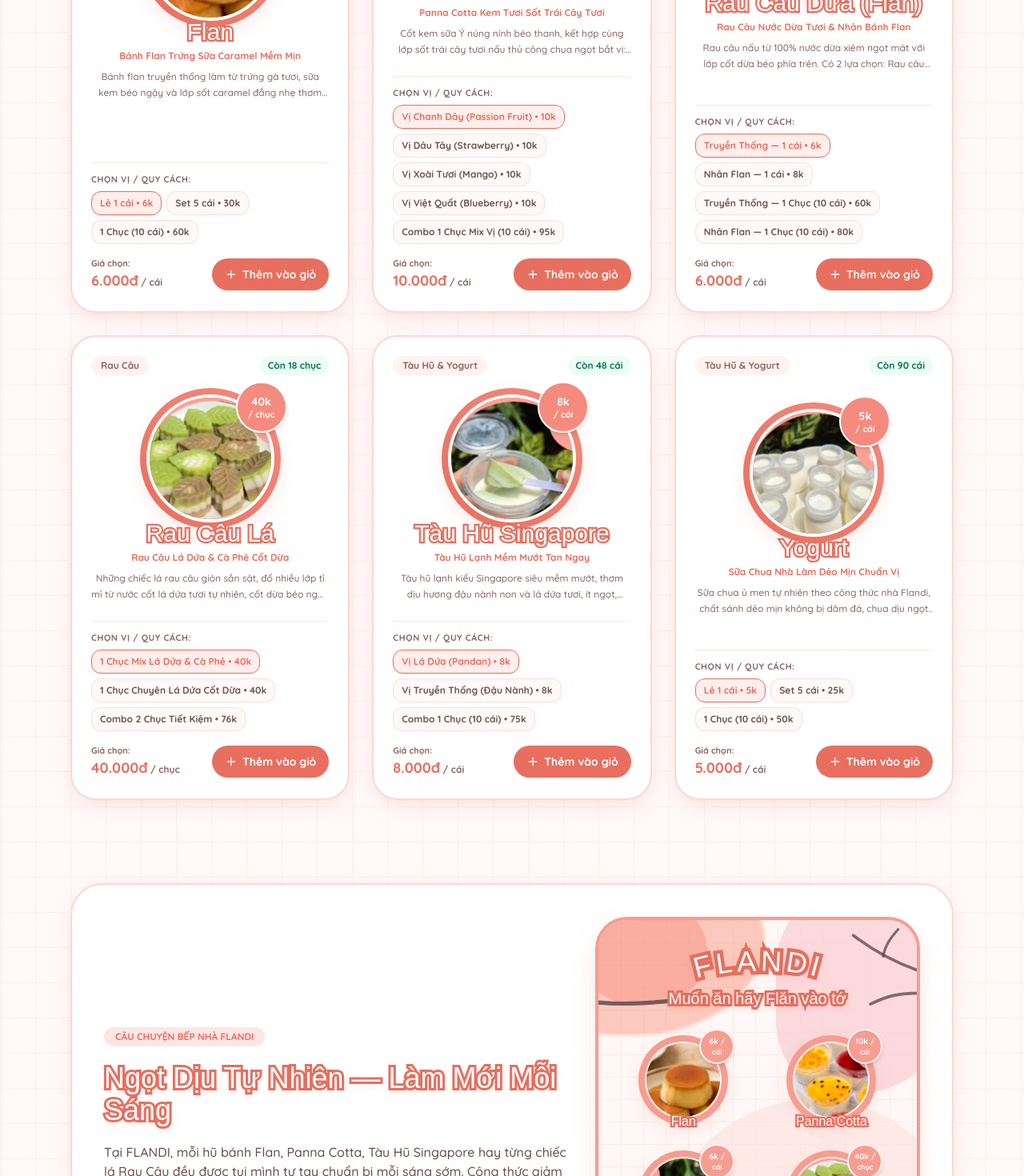
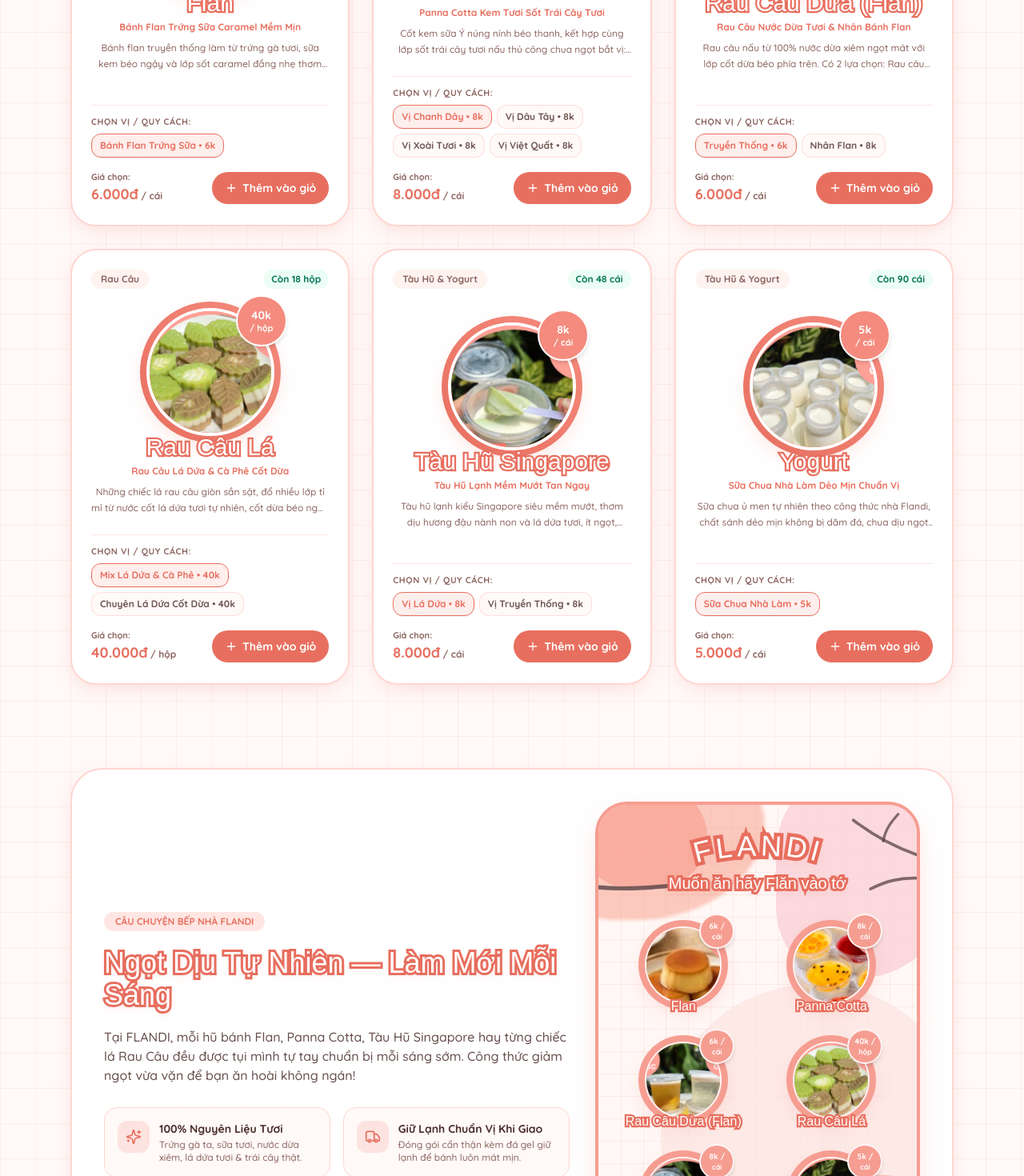
Before and after one commit to kura-hashed/flandi, a Next.js app: page / in a window 1280 px wide. Shown: the part 1280-2750 px from the top of the page at 80% size. Built offline with nearby package versions, Linux system fonts and the light colour scheme; a web font is replaced by a local one.

Commit message:
feat(order): update /order title to ĐẶT BÁNH NHANH, full-width product title above photo, Panna Cotta 8k & Rau Câu Lá 40k/hộp, and 5 cái / 10 cái / Tự nhập selector

```diff
--- a/data/store.json
+++ b/data/store.json
@@ -19,24 +19,10 @@
       "variants": [
         {
           "id": "var-flan-1",
-          "name": "Lẻ 1 cái",
+          "name": "Bánh Flan Trứng Sữa",
           "price": 6000,
           "unitLabel": "cái",
           "stockDeduction": 1
-        },
-        {
-          "id": "var-flan-5",
-          "name": "Set 5 cái",
-          "price": 30000,
-          "unitLabel": "set 5",
-          "stockDeduction": 5
-        },
-        {
-          "id": "var-flan-10",
-          "name": "1 Chục (10 cái)",
-          "price": 60000,
-          "unitLabel": "chục",
-          "stockDeduction": 10
         }
       ]
     },
@@ -46,10 +32,10 @@
       "subtitle": "Panna Cotta Kem Tươi Sốt Trái Cây Tươi",
       "category": "Panna Cotta",
       "description": "Cốt kem sữa Ý núng nính béo thanh, kết hợp cùng lớp sốt trái cây tươi nấu thủ công chua ngọt bắt vị: Chanh dây, Dâu tây, Xoài, Việt quất.",
-      "price": 10000,
-      "costPrice": 5500,
+      "price": 8000,
+      "costPrice": 4500,
       "unit": "cái",
-      "badgeText": "10k / cái",
+      "badgeText": "8k / cái",
       "image": "/images/products/panna-cotta.png",
       "stock": 65,
       "stockUnit": "cái",
@@ -59,38 +45,31 @@
       "variants": [
         {
           "id": "var-pc-passion",
-          "name": "Vị Chanh Dây (Passion Fruit)",
-          "price": 10000,
+          "name": "Vị Chanh Dây",
+          "price": 8000,
           "unitLabel": "cái",
           "stockDeduction": 1
         },
         {
           "id": "var-pc-strawberry",
-          "name": "Vị Dâu Tây (Strawberry)",
-          "price": 10000,
+          "name": "Vị Dâu Tây",
+          "price": 8000,
           "unitLabel": "cái",
           "stockDeduction": 1
         },
         {
           "id": "var-pc-mango",
-          "name": "Vị Xoài Tươi (Mango)",
-          "price": 10000,
+          "name": "Vị Xoài Tươi",
+          "price": 8000,
           "unitLabel": "cái",
           "stockDeduction": 1
         },
         {
           "id": "var-pc-blueberry",
-          "name": "Vị Việt Quất (Blueberry)",
-          "price": 10000,
+          "name": "Vị Việt Quất",
+          "price": 8000,
           "unitLabel": "cái",
           "stockDeduction": 1
-        },
-        {
-          "id": "var-pc-mix10",
-          "name": "Combo 1 Chục Mix Vị (10 cái)",
-          "price": 95000,
-          "unitLabel": "chục",
-          "stockDeduction": 10
         }
       ]
     },
@@ -113,31 +92,17 @@
       "variants": [
         {
           "id": "var-rcd-plain-1",
-          "name": "Truyền Thống — 1 cái",
+          "name": "Truyền Thống",
           "price": 6000,
           "unitLabel": "cái",
           "stockDeduction": 1
         },
         {
           "id": "var-rcd-flan-1",
-          "name": "Nhân Flan — 1 cái",
+          "name": "Nhân Flan",
           "price": 8000,
           "unitLabel": "cái",
           "stockDeduction": 1
-        },
-        {
-          "id": "var-rcd-plain-10",
-          "name": "Truyền Thống — 1 Chục (10 cái)",
-          "price": 60000,
-          "unitLabel": "chục",
-          "stockDeduction": 10
-        },
-        {
-          "id": "var-rcd-flan-10",
-          "name": "Nhân Flan — 1 Chục (10 cái)",
-          "price": 80000,
-          "unitLabel": "chục",
-          "stockDeduction": 10
         }
       ]
     },
@@ -149,35 +114,28 @@
       "description": "Những chiếc lá rau câu giòn sần sật, đổ nhiều lớp tỉ mỉ từ nước cốt lá dứa tươi tự nhiên, cốt dừa béo ngậy và cà phê thơm lừng.",
       "price": 40000,
       "costPrice": 22000,
-      "unit": "chục",
-      "badgeText": "40k / chục",
+      "unit": "hộp",
+      "badgeText": "40k / hộp",
       "image": "/images/products/rau-cau-la.png",
       "stock": 18,
-      "stockUnit": "chục",
+      "stockUnit": "hộp",
       "lowStockThreshold": 5,
       "isActive": true,
       "isBestSeller": false,
       "variants": [
         {
           "id": "var-rcl-box",
-          "name": "1 Chục Mix Lá Dứa & Cà Phê",
+          "name": "Mix Lá Dứa & Cà Phê",
           "price": 40000,
-          "unitLabel": "chục",
+          "unitLabel": "hộp",
           "stockDeduction": 1
         },
         {
           "id": "var-rcl-pandan",
-          "name": "1 Chục Chuyên Lá Dứa Cốt Dừa",
+          "name": "Chuyên Lá Dứa Cốt Dừa",
           "price": 40000,
-          "unitLabel": "chục",
+          "unitLabel": "hộp",
           "stockDeduction": 1
-        },
-        {
-          "id": "var-rcl-combo2",
-          "name": "Combo 2 Chục Tiết Kiệm",
-          "price": 76000,
-          "unitLabel": "2 chục",
-          "stockDeduction": 2
         }
       ]
     },
@@ -200,24 +158,17 @@
       "variants": [
         {
           "id": "var-th-pandan",
-          "name": "Vị Lá Dứa (Pandan)",
+          "name": "Vị Lá Dứa",
           "price": 8000,
           "unitLabel": "cái",
           "stockDeduction": 1
         },
         {
           "id": "var-th-soy",
-          "name": "Vị Truyền Thống (Đậu Nành)",
+          "name": "Vị Truyền Thống",
           "price": 8000,
           "unitLabel": "cái",
           "stockDeduction": 1
-        },
-        {
-          "id": "var-th-10",
-          "name": "Combo 1 Chục (10 cái)",
-          "price": 75000,
-          "unitLabel": "chục",
-          "stockDeduction": 10
         }
       ]
     },
@@ -240,24 +191,10 @@
       "variants": [
         {
           "id": "var-yg-1",
-          "name": "Lẻ 1 cái",
+          "name": "Sữa Chua Nhà Làm",
           "price": 5000,
           "unitLabel": "cái",
           "stockDeduction": 1
-        },
-        {
-          "id": "var-yg-5",
-          "name": "Set 5 cái",
-          "price": 25000,
-          "unitLabel": "set 5",
-          "stockDeduction": 5
-        },
-        {
-          "id": "var-yg-10",
-          "name": "1 Chục (10 cái)",
-          "price": 50000,
-          "unitLabel": "chục",
-          "stockDeduction": 10
         }
       ]
     }
--- a/src/app/page.tsx
+++ b/src/app/page.tsx
@@ -370,10 +370,10 @@
             <Link
               href="/order"
               className="px-3.5 py-2 rounded-full bg-flandi-cream hover:bg-flandi-pink/70 text-flandi-coral border-2 border-flandi-salmon text-xs font-extrabold flex items-center gap-1.5 shadow-2xs transition"
-              title="Trang mua hàng gọn trong 1 màn hình (/order)"
+              title="Trang đặt bánh nhanh (/order)"
             >
               <Sparkles className="w-3.5 h-3.5 text-flandi-coral" />
-              <span>Đặt Nhanh 1 Màn Hình</span>
+              <span>ĐẶT BÁNH NHANH</span>
             </Link>
 
             {pageConfig.showOwnerLinks && (
--- a/src/lib/db.ts
+++ b/src/lib/db.ts
@@ -233,10 +233,10 @@
     category: "Panna Cotta",
     description:
       "Cốt kem sữa Ý núng nính béo thanh, kết hợp cùng lớp sốt trái cây tươi nấu thủ công chua ngọt bắt vị: Chanh dây, Dâu tây, Xoài, Việt quất.",
-    price: 10000,
-    costPrice: 5500,
+    price: 8000,
+    costPrice: 4500,
     unit: "cái",
-    badgeText: "10k / cái",
+    badgeText: "8k / cái",
     image: "/images/products/panna-cotta.png",
     stock: 65,
     stockUnit: "cái",
@@ -246,38 +246,31 @@
     variants: [
       {
         id: "var-pc-passion",
-        name: "Vị Chanh Dây (Passion Fruit)",
-        price: 10000,
+        name: "Vị Chanh Dây",
+        price: 8000,
         unitLabel: "cái",
         stockDeduction: 1,
       },
       {
         id: "var-pc-strawberry",
-        name: "Vị Dâu Tây (Strawberry)",
-        price: 10000,
+        name: "Vị Dâu Tây",
+        price: 8000,
         unitLabel: "cái",
         stockDeduction: 1,
       },
       {
         id: "var-pc-mango",
-        name: "Vị Xoài Tươi (Mango)",
-        price: 10000,
+        name: "Vị Xoài Tươi",
+        price: 8000,
         unitLabel: "cái",
         stockDeduction: 1,
       },
       {
         id: "var-pc-blueberry",
-        name: "Vị Việt Quất (Blueberry)",
-        price: 10000,
+        name: "Vị Việt Quất",
+        price: 8000,
         unitLabel: "cái",
         stockDeduction: 1,
-      },
-      {
-        id: "var-pc-mix10",
-        name: "Combo 1 Chục Mix Vị (10 cái)",
-        price: 95000,
-        unitLabel: "chục",
-        stockDeduction: 10,
       },
     ],
   },
@@ -301,31 +294,17 @@
     variants: [
       {
         id: "var-rcd-plain-1",
-        name: "Truyền Thống — 1 cái",
+        name: "Truyền Thống",
         price: 6000,
         unitLabel: "cái",
         stockDeduction: 1,
       },
       {
         id: "var-rcd-flan-1",
-        name: "Nhân Flan — 1 cái",
+        name: "Nhân Flan",
         price: 8000,
         unitLabel: "cái",
         stockDeduction: 1,
-      },
-      {
-        id: "var-rcd-plain-10",
-        name: "Truyền Thống — 1 Chục (10 cái)",
-        price: 60000,
-        unitLabel: "chục",
-        stockDeduction: 10,
-      },
-      {
-        id: "var-rcd-flan-10",
-        name: "Nhân Flan — 1 Chục (10 cái)",
-        price: 80000,
-        unitLabel: "chục",
-        stockDeduction: 10,
       },
     ],
   },
@@ -338,35 +317,28 @@
       "Những chiếc lá rau câu giòn sần sật, đổ nhiều lớp tỉ mỉ từ nước cốt lá dứa tươi tự nhiên, cốt dừa béo ngậy và cà phê thơm lừng.",
     price: 40000,
     costPrice: 22000,
-    unit: "chục",
-    badgeText: "40k / chục",
+    unit: "hộp",
+    badgeText: "40k / hộp",
     image: "/images/products/rau-cau-la.png",
     stock: 18,
-    stockUnit: "chục",
+    stockUnit: "hộp",
     lowStockThreshold: 5,
     isActive: true,
     isBestSeller: false,
     variants: [
       {
         id: "var-rcl-box",
-        name: "1 Chục Mix Lá Dứa & Cà Phê",
+        name: "Mix Lá Dứa & Cà Phê",
         price: 40000,
-        unitLabel: "chục",
+        unitLabel: "hộp",
         stockDeduction: 1,
       },
       {
         id: "var-rcl-pandan",
-        name: "1 Chục Chuyên Lá Dứa Cốt Dừa",
+        name: "Chuyên Lá Dứa Cốt Dừa",
         price: 40000,
-        unitLabel: "chục",
+        unitLabel: "hộp",
         stockDeduction: 1,
-      },
-      {
-        id: "var-rcl-combo2",
-        name: "Combo 2 Chục Tiết Kiệm",
-        price: 76000,
-        unitLabel: "2 chục",
-        stockDeduction: 2,
       },
     ],
   },
@@ -390,24 +362,17 @@
     variants: [
       {
         id: "var-th-pandan",
-        name: "Vị Lá Dứa (Pandan)",
+        name: "Vị Lá Dứa",
         price: 8000,
         unitLabel: "cái",
         stockDeduction: 1,
       },
       {
         id: "var-th-soy",
-        name: "Vị Truyền Thống (Đậu Nành)",
+        name: "Vị Truyền Thống",
         price: 8000,
         unitLabel: "cái",
         stockDeduction: 1,
-      },
-      {
-        id: "var-th-10",
-        name: "Combo 1 Chục (10 cái)",
-        price: 75000,
-        unitLabel: "chục",
-        stockDeduction: 10,
       },
     ],
   },
@@ -431,24 +396,10 @@
     variants: [
       {
         id: "var-yg-1",
-        name: "Lẻ 1 cái",
+        name: "Sữa Chua Nhà Làm",
         price: 5000,
         unitLabel: "cái",
         stockDeduction: 1,
-      },
-      {
-        id: "var-yg-5",
-        name: "Set 5 cái",
-        price: 25000,
-        unitLabel: "set 5",
-        stockDeduction: 5,
-      },
-      {
-        id: "var-yg-10",
-        name: "1 Chục (10 cái)",
-        price: 50000,
-        unitLabel: "chục",
-        stockDeduction: 10,
       },
     ],
   },
```
Also changed, not shown: src/app/order/page.tsx (+152 -58 lines).
